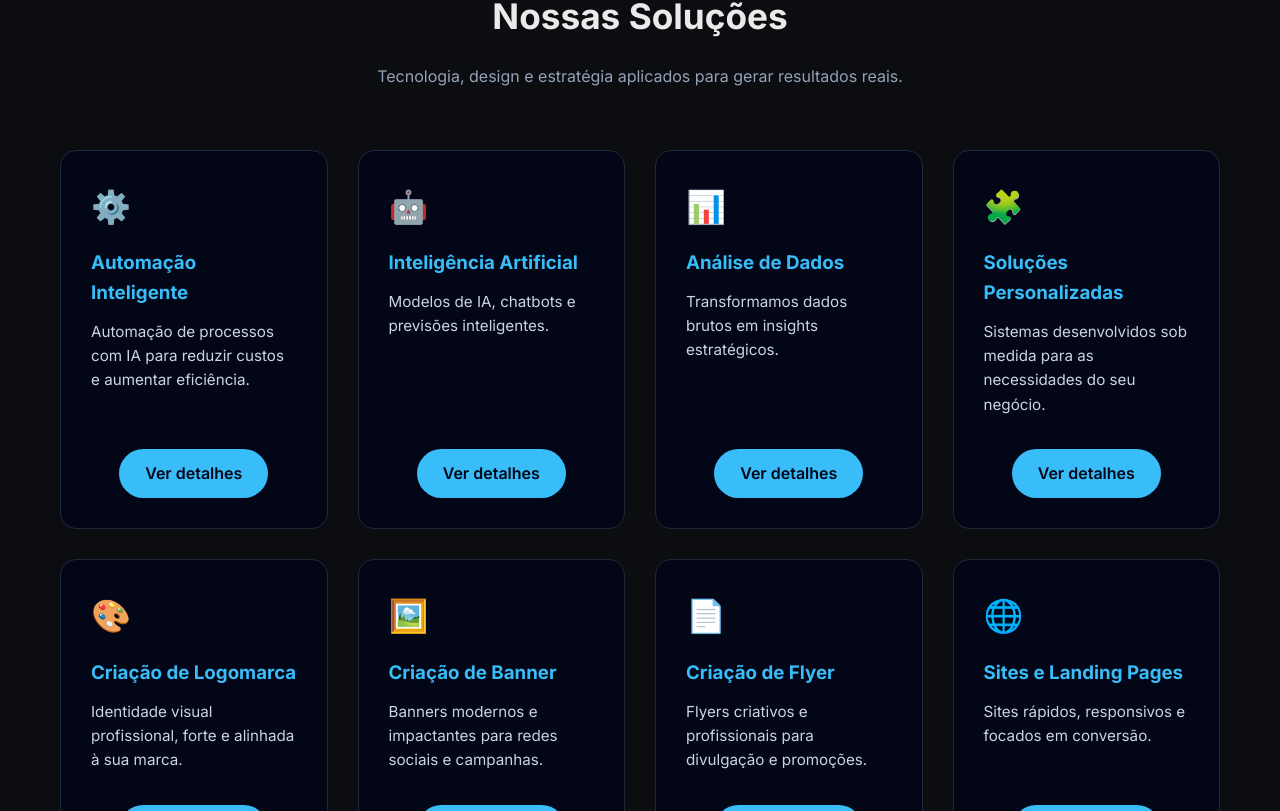
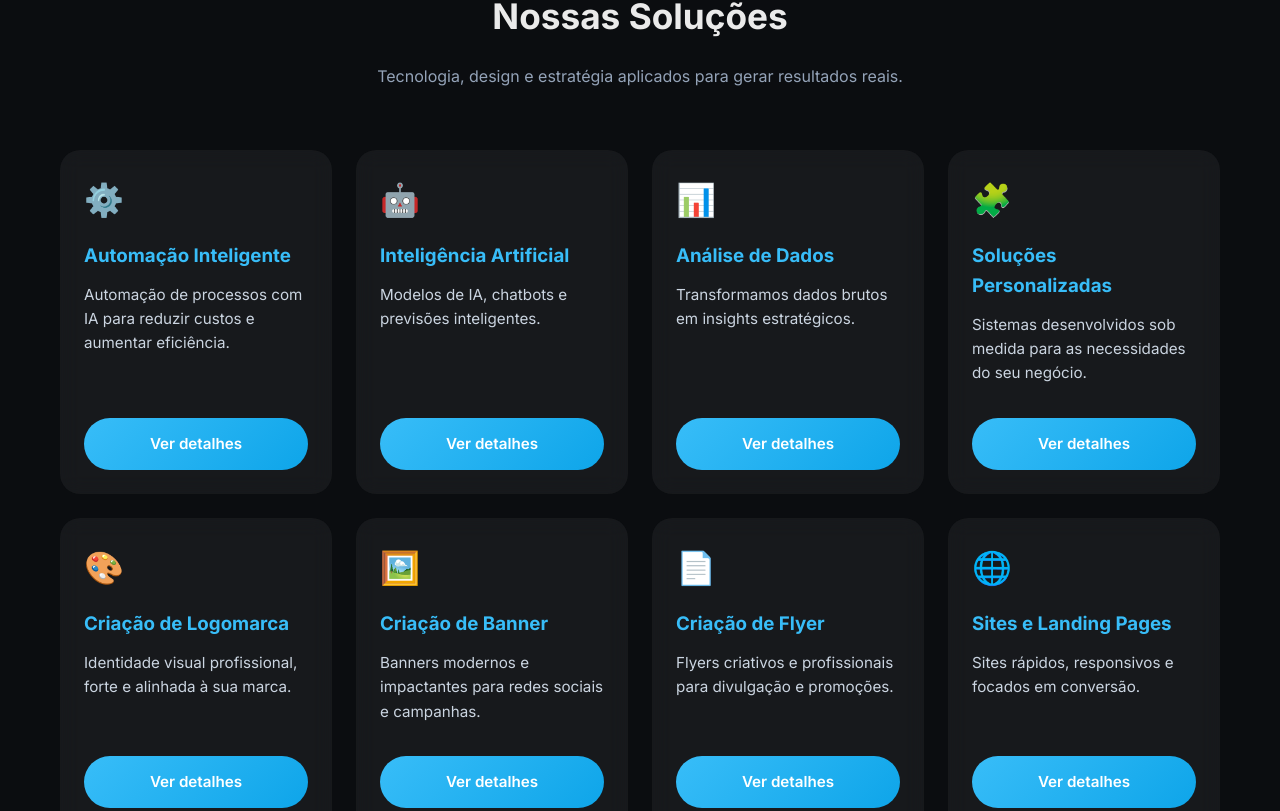
Before and after one commit to hiagoph/hyperlogic-ai, a Next.js app: page / in a window 1280 px wide. Shown: the part 509-1320 px from the top of the page. Built offline with nearby package versions, Linux system fonts and the light colour scheme.

Commit message:
testa testa

```diff
--- a/app/globals.css
+++ b/app/globals.css
@@ -47,18 +47,24 @@ section p.subtitle {
 .cards {
   display: grid;
   grid-template-columns: repeat(auto-fit, minmax(260px, 1fr));
-  gap: 30px;
+  gap: 24px;
 }
 
 .card {
-  background: #020617;
-  border: 1px solid #1e293b;
-  border-radius: 16px;
-  padding: 30px;
   display: flex;
   flex-direction: column;
-  transition: transform 0.3s ease, border-color 0.3s ease;
+  justify-content: space-between;
+
+  padding: 24px;
+  border-radius: 20px;
+
+  background: rgba(255, 255, 255, 0.05);
+  backdrop-filter: blur(10px);
+
+  height: auto;              /* 👈 NUNCA altura fixa */
+  min-height: 100%;          /* garante crescimento */
 }
+
 
 .card:hover {
   transform: translateY(-8px);
@@ -83,20 +89,32 @@ section p.subtitle {
 
 /* BOTÃO */
 .card-btn {
-  margin-top: auto; /* 👈 ISSO ALINHA TODOS OS BOTÕES */
-  align-self: center;
-  padding: 12px 26px;
-  background: #38bdf8;
-  color: #020617; /* TEXTO PRETO */
-  border-radius: 30px;
+  margin-top: auto;
+  width: 100%;
+
+  display: inline-flex;
+  align-items: center;
+  justify-content: center;
+
+  padding: 14px 20px;
+  border-radius: 999px;
+
+  background: linear-gradient(135deg, #38bdf8, #0ea5e9);
+  color: #fff;
+
   font-weight: 600;
+  font-size: 0.95rem;
   text-decoration: none;
-  transition: transform 0.3s ease, background 0.3s ease;
+
+  border: none;
+  cursor: pointer;
+
+  transition: all 0.3s ease;
 }
 
 .card-btn:hover {
-  background: #0ea5e9;
-  transform: translateY(-3px);
+  transform: translateY(-2px);
+  box-shadow: 0 10px 30px #0ea5e9;
 }
 
 
@@ -338,3 +356,22 @@ footer {
     margin: 0 auto 30px;
   }
 }
+
+@media (max-width: 480px) {
+  .card {
+    padding: 20px;
+  }
+
+  .card h3 {
+    font-size: 1.1rem;
+  }
+
+  .card p {
+    font-size: 0.9rem;
+  }
+
+  .card-btn {
+    font-size: 0.9rem;
+    padding: 14px;
+  }
+}
```
